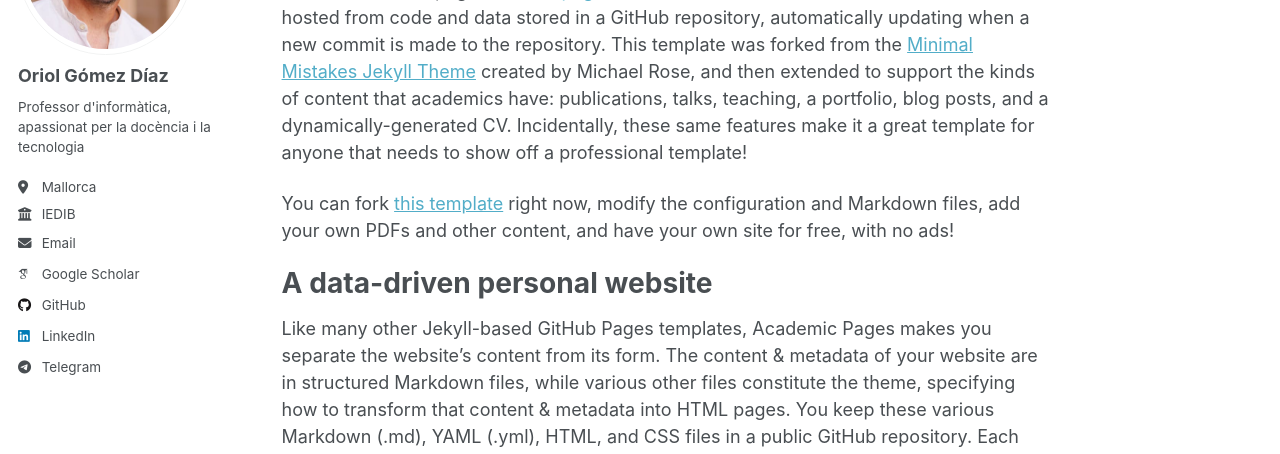
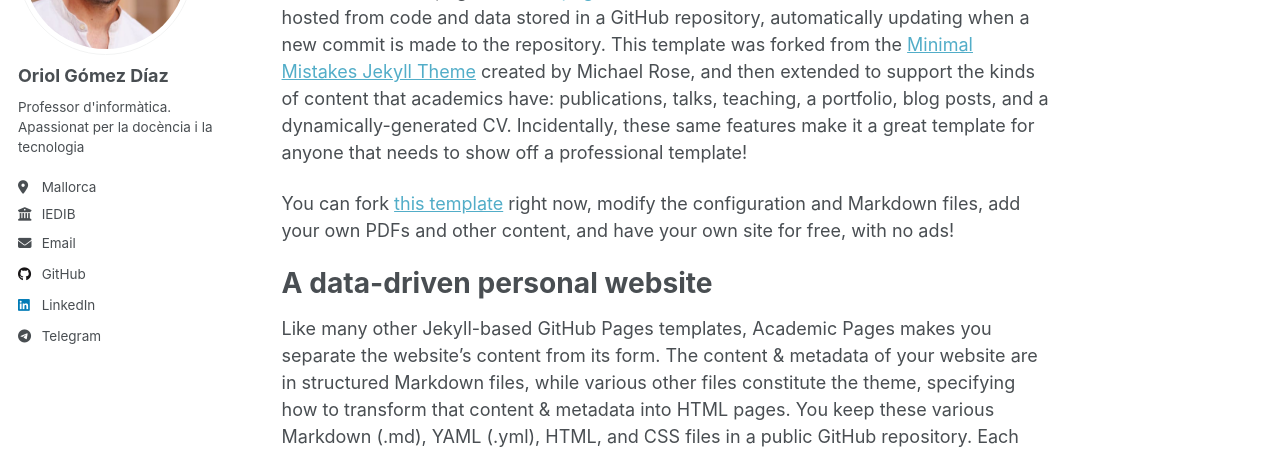
Before and after one commit to oriolgomezdiaz/oriolgomezdiaz.github.io, a Jekyll site: the page built from _pages/about.md, in a window 1280 px wide. Shown: the part 219-673 px from the top of the page. Built offline with Jekyll 4.4.1, drawn with Linux system fonts in a browser that asks for light colours; some web fonts are replaced; a script that is not in the unit is left out.

```diff
--- a/_config.yml
+++ b/_config.yml
@@ -16,7 +16,7 @@ description              : "Aquest és el portfoli digital d'Oriol Gómez Díaz.
 url                      : https://oriolgomezdiaz.github.io # The base hostname & protocol for your site e.g. "https://[your GitHub username].github.io",
                                                            # or if you already have some other page hosted on Github then use "https://[your GitHub username].github.io/[Your Repo Name]"
 baseurl                  : "" # the subpath of your site, e.g. "/blog"
-repository               : "academicpages/academicpages.github.io"
+repository               : #"academicpages/academicpages.github.io"
 
 # Site Author - The following control what appear as part of the author content on the side bar.
 #               If a field is blank the icon and link will not appear, otherwise it will be shown.
@@ -26,7 +26,8 @@ author:
   avatar           : "profile.png"
   name             : "Oriol Gómez Díaz"
   pronouns         : # example: "she/her"
-  bio              : "Professor d'informàtica, apassionat per la docència i la tecnologia"
+  bio              : "Professor d'informàtica.
+  Apassionat per la docència i la tecnologia"
   location         : "Mallorca"
   employer         : "IEDIB"
   uri              : # URL
@@ -35,7 +36,7 @@ author:
   # Academic websites
   academia         : # URL
   arxiv            : # URL - Update with the correct link to your profile
-  googlescholar    : "https://scholar.google.com/citations?user=PS_CX0AAAAAJ"
+  googlescholar    : # "https://scholar.google.com/citations?user=PS_CX0AAAAAJ"
   inspire-hep      : # URL
   impactstory      : # URL
   orcid            : # "https://orcid.org/yourorcidurl"
```
